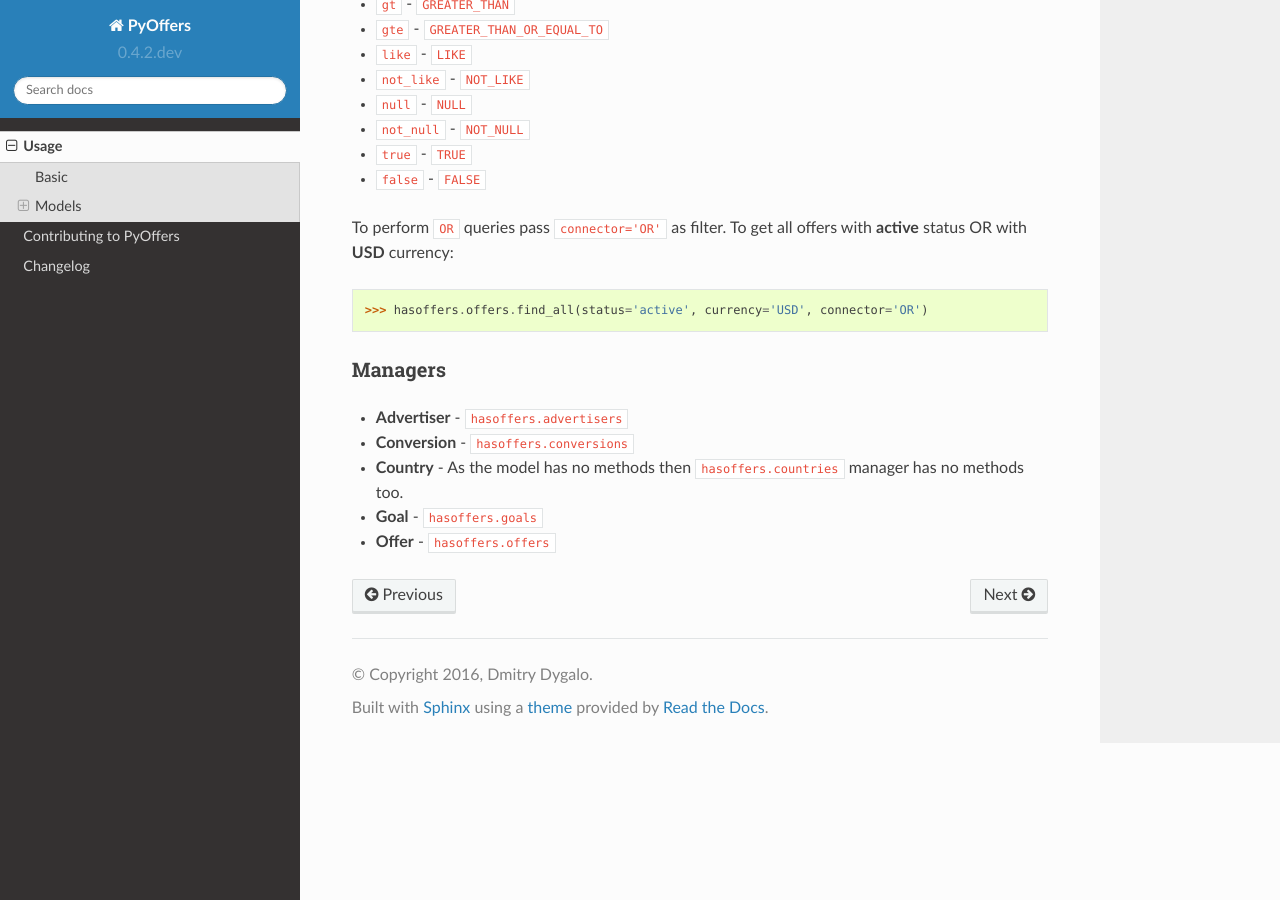
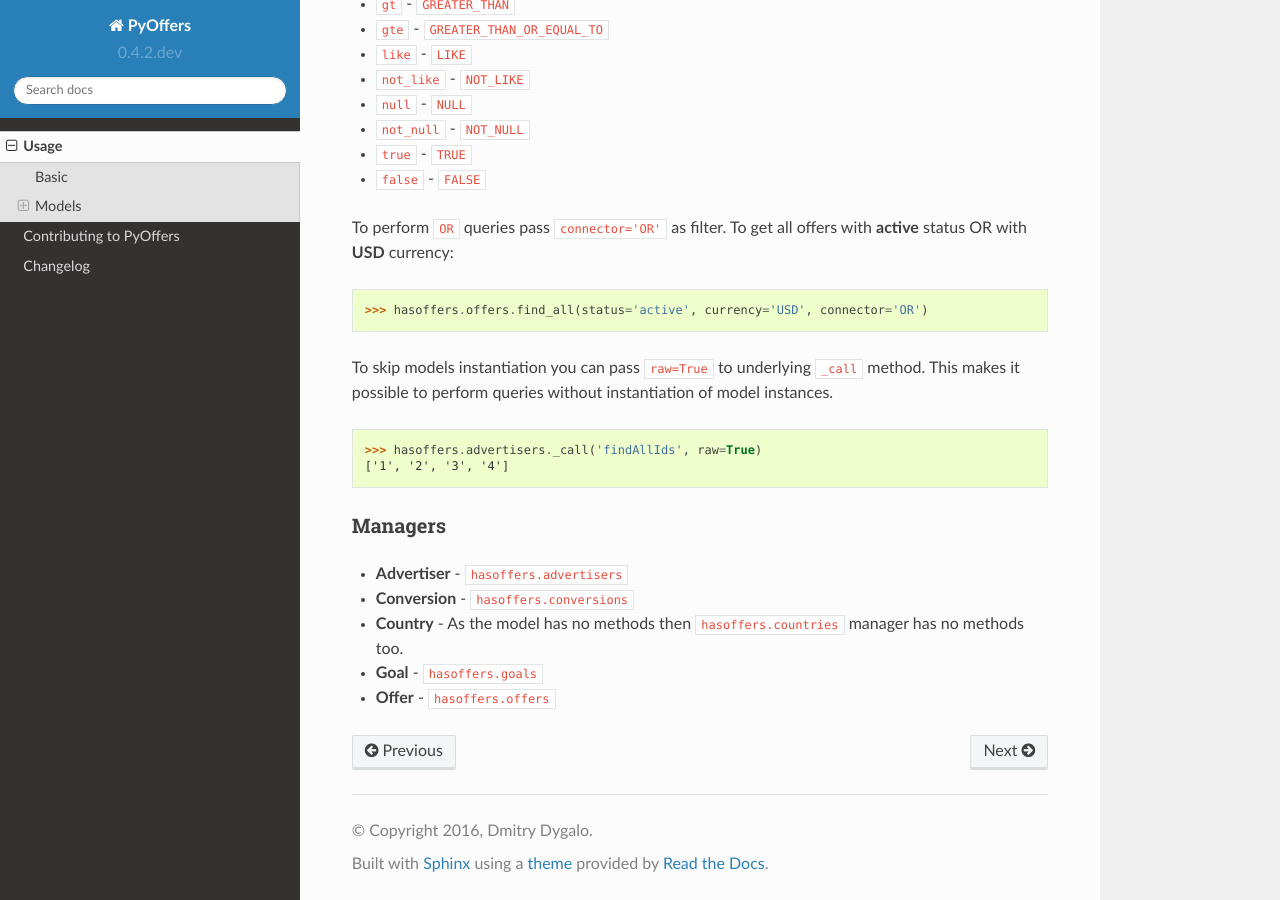
Before and after one commit to Stranger6667/pyoffers, a Sphinx documentation site: the page built from docs/usage.rst, in a window 1280 px wide and 900 px high, scrolled down 2188 px. Built offline with Sphinx 7.4.7 and the Read the Docs theme 2.0.0, drawn with Linux system fonts in a browser that asks for light colours.

Commit message:
Update usage

```diff
--- a/docs/usage.rst
+++ b/docs/usage.rst
@@ -111,6 +111,14 @@ To get all offers with **active** status OR with **USD** currency:
 
     >>> hasoffers.offers.find_all(status='active', currency='USD', connector='OR')
 
+To skip models instantiation you can pass ``raw=True`` to underlying ``_call`` method.
+This makes it possible to perform queries without instantiation of model instances.
+
+.. code:: python
+
+    >>> hasoffers.advertisers._call('findAllIds', raw=True)
+    ['1', '2', '3', '4']
+
 Managers
 ~~~~~~~~
 
```
